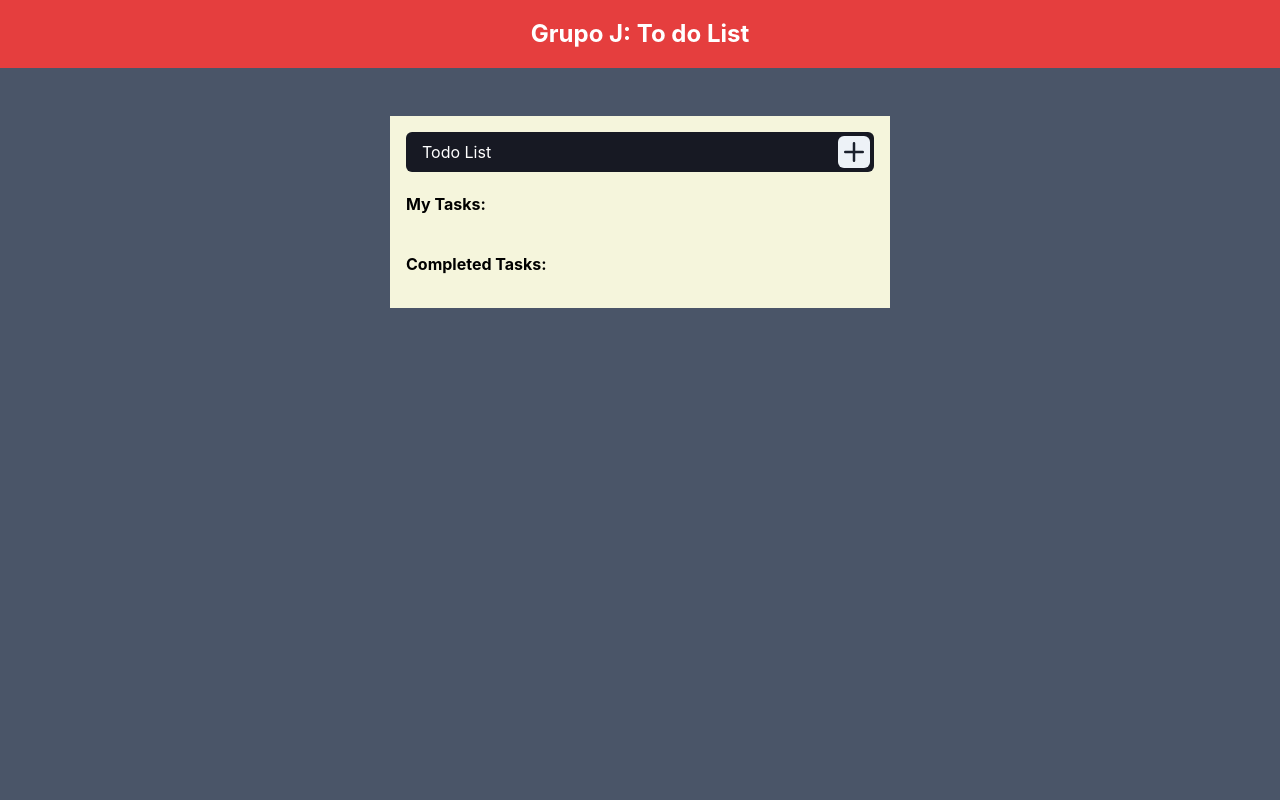
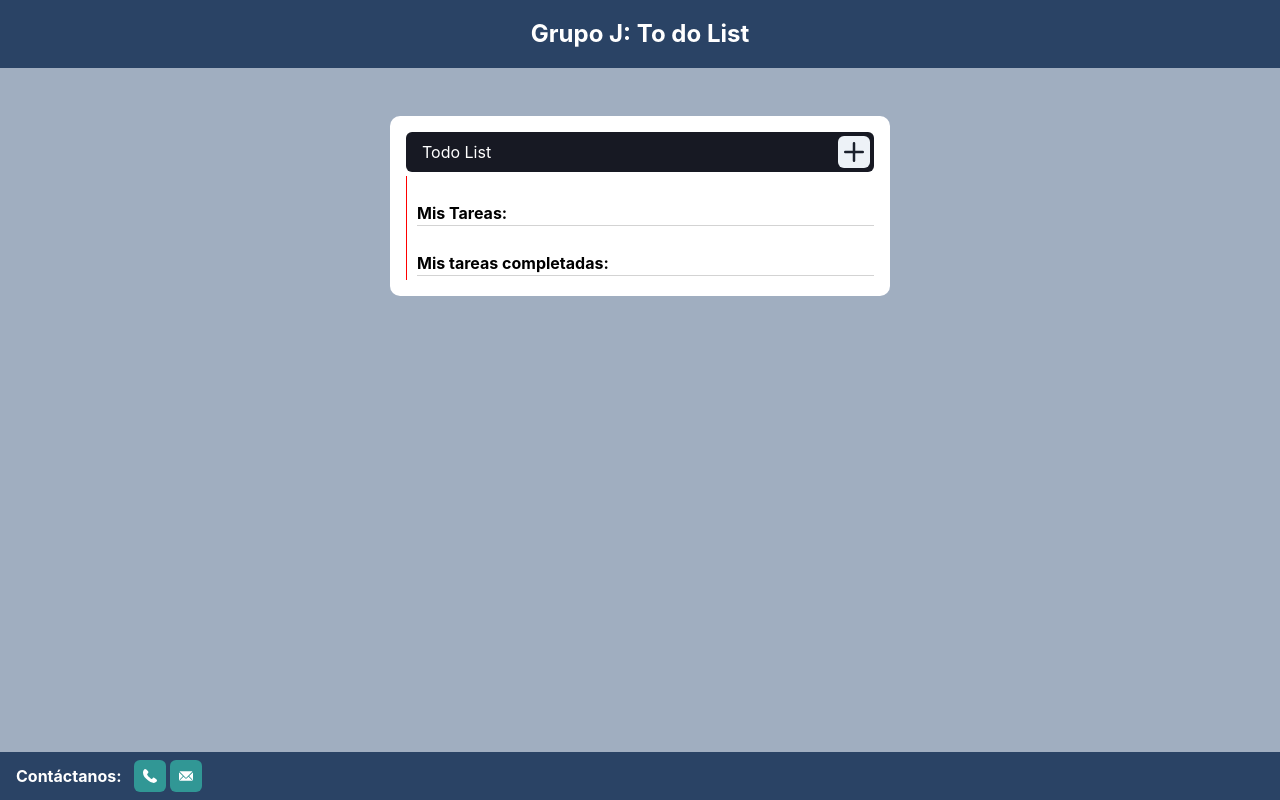
Before and after one commit to verobode/TiF-ToDo-List-App-AP, a React (Vite) app in the folder todo-list-app/: page / in a window 1280 px wide. Built offline with nearby package versions, Linux system fonts and the light colour scheme.

Commit message:
Arreglos finales en grupo: Footer realizado por Male

```diff
--- a/todo-list-app/src/App.jsx
+++ b/todo-list-app/src/App.jsx
@@ -3,6 +3,7 @@ import { Box, Spacer, Center, Flex } from '@chakra-ui/react';
 import { TaskList } from './Components/TaskList/TaskList';
 import { TaskForm } from './Components/TaskForm/TaskForm';
 import Header from './Components/Header/Header';
+import Footer from './Components/Footer/Footer';
 
 export const App = () => {
   const [tasks, setTasks] = useState(() => {
@@ -43,7 +44,7 @@ export const App = () => {
       <Header />
       <Box mt={8}>
       <Center>
-        <Box p={4} mt={4} bg="beige" color="white" maxW="500px" w="100%">
+        <Box p={4} mt={4} bg="white" color="white" maxW="500px" w="100%" borderRadius='10px'>
           <Flex flexDirection="column" alignItems="stretch">
             <TaskForm onAddTask={handleAddTask} />
             <TaskList
@@ -55,6 +56,7 @@ export const App = () => {
         </Box>
       </Center>
       </Box>
+      <Footer />
     </>
   );
 };
--- /dev/null
+++ b/todo-list-app/src/Components/Footer/Footer.jsx
@@ -0,0 +1,41 @@
+import { Box, IconButton, Text } from "@chakra-ui/react";
+import { PhoneIcon, EmailIcon } from '@chakra-ui/icons';
+import React from "react";
+
+const Footer = () => {
+  return (
+    <Box
+      display="flex"
+      justifyContent='space-between'
+      position="absolute"
+      bottom="0"
+      right="0"
+      bg="blue.800"
+      width="100%"
+      px={4}
+      py={2}
+    >
+      <Box
+        display="flex"
+        alignItems="center"
+        gap={1}
+      >
+        <Text color="white" fontWeight="bold" mr={2}>Contáctanos:</Text>
+        <IconButton
+          colorScheme='teal'
+          aria-label='Call us'
+          size='sm'
+          icon={<PhoneIcon />}
+        />
+        <IconButton
+          colorScheme='teal'
+          aria-label='Send email'
+          size='sm'
+          icon={<EmailIcon />}
+        />
+      </Box>
+    </Box>
+  );
+};
+
+export default Footer;
--- a/todo-list-app/src/Components/Header/Header.jsx
+++ b/todo-list-app/src/Components/Header/Header.jsx
@@ -3,7 +3,7 @@ import { Box, Text } from '@chakra-ui/react';
 
 const Header = () => {
   return (
-    <Box bg="red.500" color="white" p={4}>
+    <Box bg="blue.800" color="white" p={4}>
       <Text fontSize="2xl" fontWeight="bold" textAlign='center'>
         Grupo J: To do List
       </Text>
--- a/todo-list-app/src/Components/TaskForm/TaskForm.jsx
+++ b/todo-list-app/src/Components/TaskForm/TaskForm.jsx
@@ -35,6 +35,7 @@ export const TaskForm = ({ onAddTask }) => {
         <Input
           type="text"
           placeholder="Todo List"
+          color='white'
           value={taskName}
           onChange={userInput}
           bgColor="gray.900"
--- a/todo-list-app/src/Components/TaskItem/TaskItem.jsx
+++ b/todo-list-app/src/Components/TaskItem/TaskItem.jsx
@@ -1,5 +1,5 @@
 import React from 'react';
-import { Checkbox, Text, Button, Flex } from '@chakra-ui/react';
+import { Checkbox, Text, Button, Flex} from '@chakra-ui/react';
 import { DeleteIcon } from '@chakra-ui/icons';
 import './TaskItem.css';
 
--- a/todo-list-app/src/Components/TaskList/TaskList.jsx
+++ b/todo-list-app/src/Components/TaskList/TaskList.jsx
@@ -1,5 +1,5 @@
 import React from 'react';
-import { Flex, Text, Checkbox, Button, IconButton} from '@chakra-ui/react'
+import { Flex, Text, Checkbox, Button } from '@chakra-ui/react'
 import { DeleteIcon } from '@chakra-ui/icons';
 import { TaskItem } from '../TaskItem/TaskItem';
 
@@ -9,10 +9,11 @@ export const TaskList = ({ tasks, onTaskCompleted, onDeleteTask }) => {
 
     return (
         <>
-      <Text mt="20px" fontWeight="bold" color="black">
-        My Tasks:
+        <Flex flexDirection="column" mt={1} borderLeft="1px solid red" paddingLeft="10px">
+      <Text mt="25px" fontWeight="bold" color="black" borderBottom="1px solid lightgray">
+        Mis Tareas:
       </Text>
-      <Flex flexDirection="column" mt={4}>
+      <Flex flexDirection="column" mt={0}>
         {pendingTasks.map((task) => (
           <TaskItem
             key={task.id}
@@ -22,10 +23,10 @@ export const TaskList = ({ tasks, onTaskCompleted, onDeleteTask }) => {
           />
         ))}
       </Flex>
-      <Text mt="20px" fontWeight="bold" color="black">
-        Completed Tasks:
+      <Text mt="25px" fontWeight="bold" color="black" borderBottom="1px solid lightgray">
+        Mis tareas completadas:
       </Text>
-      <Flex flexDirection="column" mt={4}>
+      <Flex flexDirection="column" mt={1}>
                 {completedTasks.map((task) => (
                     <Flex
                         key={task.id}
@@ -33,7 +34,7 @@ export const TaskList = ({ tasks, onTaskCompleted, onDeleteTask }) => {
                         color="black"
                         justifyContent="space-between"
                         mt={2}
-                        borderBottom="1px solid lightgray" // La linea entre las tareas completas
+                        borderBottom="1px solid lightgray" //linea gris entre las tareas completas
                         pb={2}
                     >
                         <Flex alignItems="center">
@@ -55,6 +56,7 @@ export const TaskList = ({ tasks, onTaskCompleted, onDeleteTask }) => {
                         ></Button>
           </Flex>
         ))}
+        </Flex>
       </Flex>
     </>
     );
--- a/todo-list-app/src/main.jsx
+++ b/todo-list-app/src/main.jsx
@@ -13,7 +13,7 @@ const theme = extendTheme({
       body: {
         height: "100%",
         margin: 0,
-        bg: "gray.600",
+        bg: "gray.400",
       },
     },
   },
```
